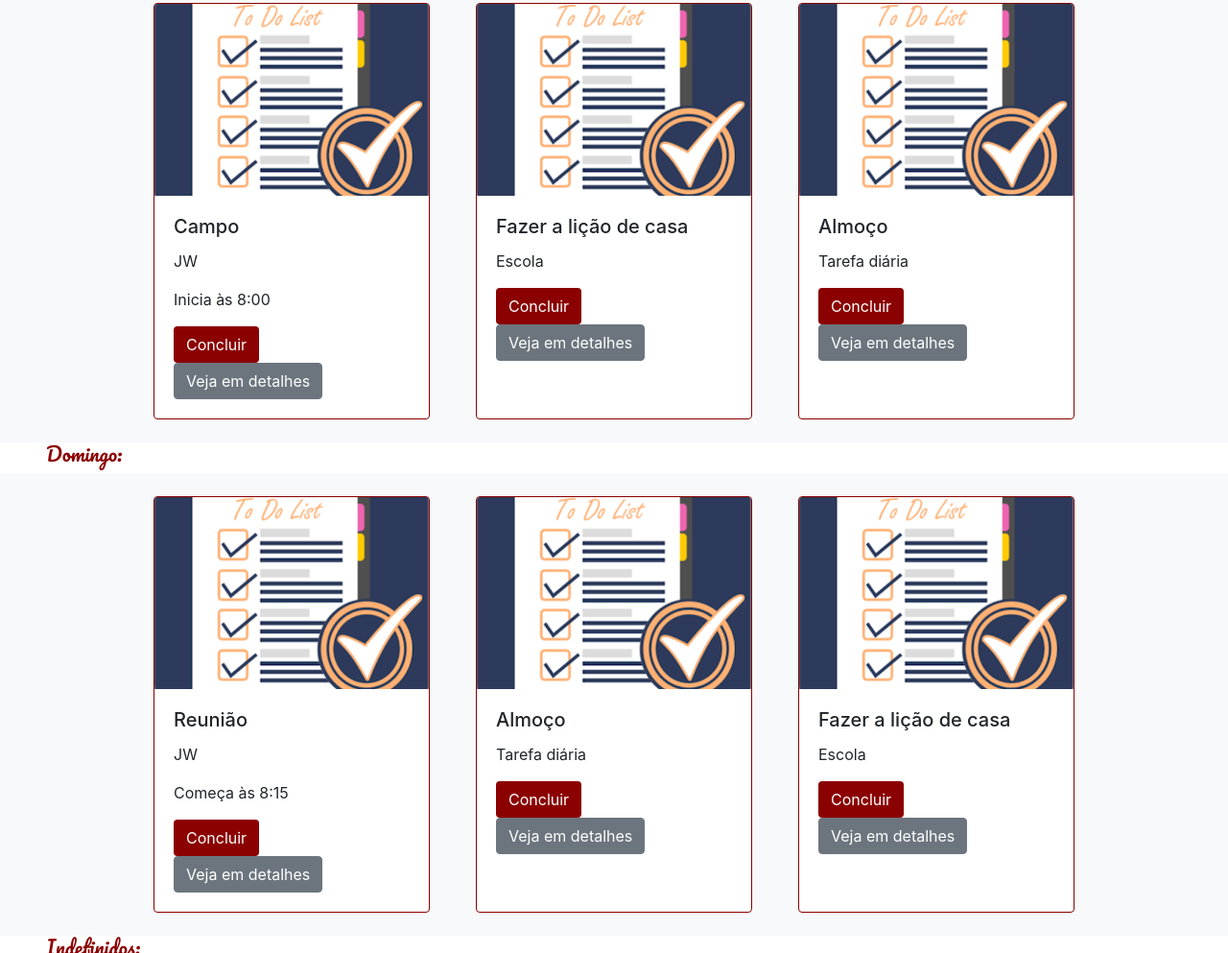
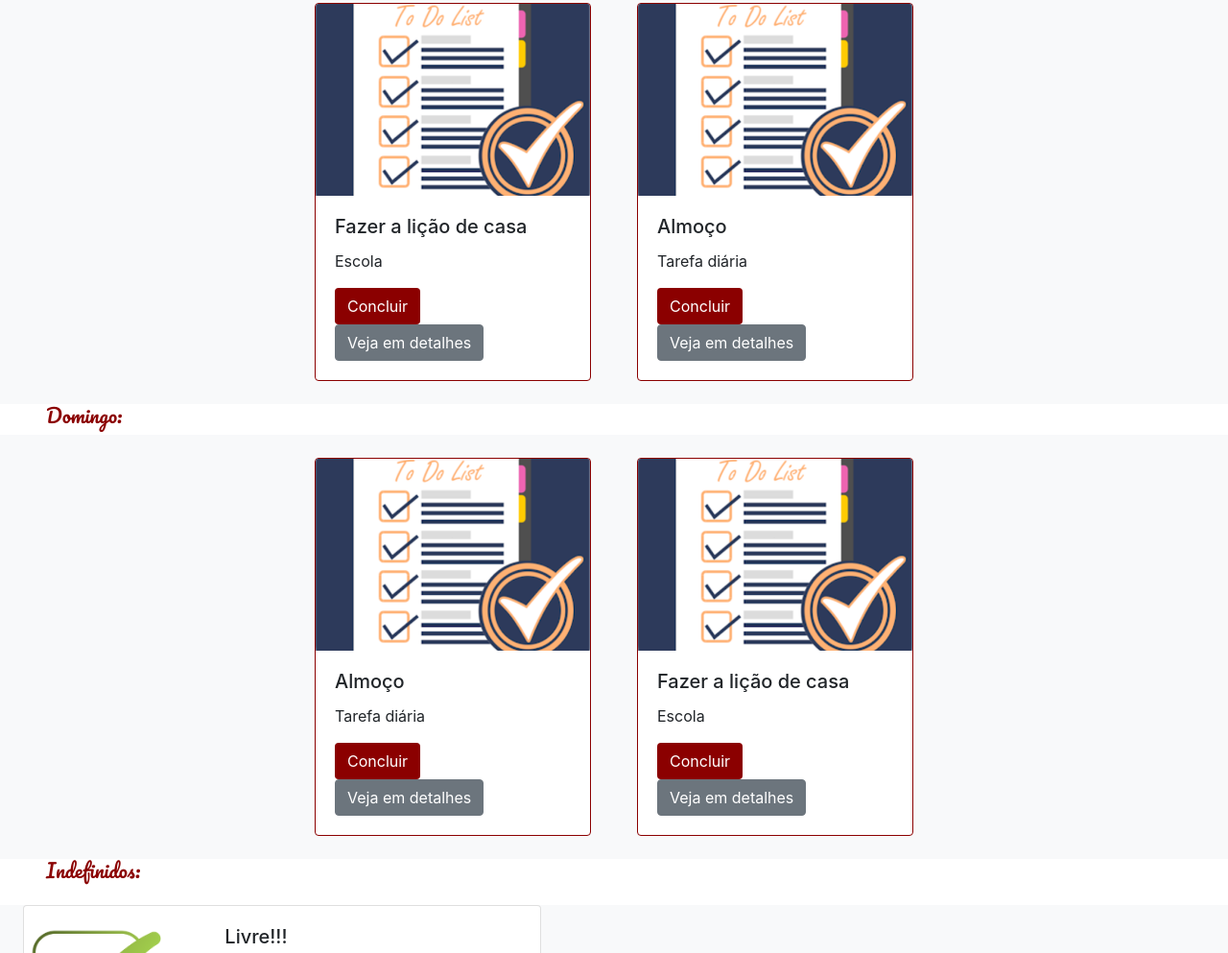
Before and after one commit to Duda-Martins/site-de-tarefas-personalizado, a plain HTML site: page projeto To-Do/index.html in a window 1280 px wide. Shown: the part 5325-6318 px from the top of the page at 96% size. Drawn offline with nearby package versions, Linux system fonts and the light colour scheme.

Commit message:
Update index.html

```diff
--- a/projeto To-Do/index.html
+++ b/projeto To-Do/index.html
@@ -262,15 +262,6 @@
                     <article class="card borda-cor-especial card-largura p-0 m-4 col-12 col-md-4">
                         <img src="assets/img/list.png" class="card-img-top card-posicao-imagem" alt="...">
                         <div class="card-body">
-                            <h5 class="card-title">Marcar reunião</h5>
-                            <p class="card-text">JW</p>
-                            <a href="#" class="btn botao-cor-especial botaoConcluir">Concluir</a>
-                            <a href="#" class="btn btn-secondary">Veja em detalhes</a>
-                        </div>
-                    </article>
-                    <article class="card borda-cor-especial card-largura p-0 m-4 col-12 col-md-4">
-                        <img src="assets/img/list.png" class="card-img-top card-posicao-imagem" alt="...">
-                        <div class="card-body">
                             <h5 class="card-title">Curso Front-End</h5>
                             <p class="card-text">Front-End</p>
                             <a href="#" class="btn botao-cor-especial botaoConcluir">Concluir</a>
@@ -355,16 +346,6 @@
                     <article class="card borda-cor-especial card-largura p-0 m-4 col-12 col-md-4">
                         <img src="assets/img/list.png" class="card-img-top card-posicao-imagem" alt="...">
                         <div class="card-body">
-                            <h5 class="card-title">Campo</h5>
-                            <p class="card-text">JW</p>
-                            <p>Inicia às 8:00</p>
-                            <a href="#" class="btn botao-cor-especial botaoConcluir">Concluir</a>
-                            <a href="#" class="btn btn-secondary">Veja em detalhes</a>
-                        </div>
-                    </article>
-                    <article class="card borda-cor-especial card-largura p-0 m-4 col-12 col-md-4">
-                        <img src="assets/img/list.png" class="card-img-top card-posicao-imagem" alt="...">
-                        <div class="card-body">
                             <h5 class="card-title">Fazer a lição de casa</h5>
                             <p class="card-text">Escola</p>
                             <a href="#" class="btn botao-cor-especial botaoConcluir">Concluir</a>
@@ -389,16 +370,6 @@
 
             <section class="container-fluid bg-light">
                 <div class="row justify-content-center">
-                    <article class="card borda-cor-especial card-largura p-0 m-4 col-12 col-md-4">
-                        <img src="assets/img/list.png" class="card-img-top card-posicao-imagem" alt="...">
-                        <div class="card-body">
-                            <h5 class="card-title">Reunião</h5>
-                            <p class="card-text">JW</p>
-                            <p>Começa às 8:15</p>
-                            <a href="#" class="btn botao-cor-especial botaoConcluir">Concluir</a>
-                            <a href="#" class="btn btn-secondary">Veja em detalhes</a>
-                        </div>
-                    </article>
                     <article class="card borda-cor-especial card-largura p-0 m-4 col-12 col-md-4">
                         <img src="assets/img/list.png" class="card-img-top card-posicao-imagem" alt="...">
                         <div class="card-body">
```
